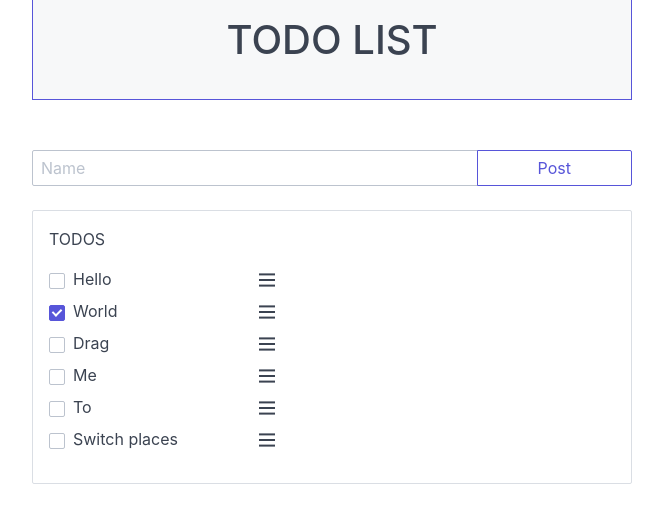
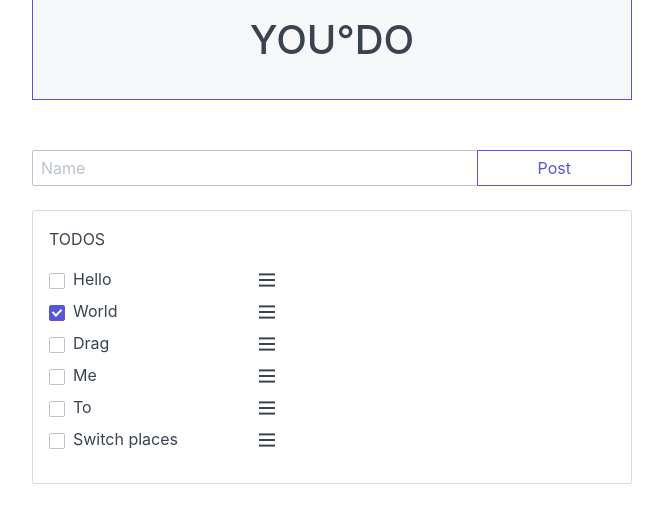
Before and after one commit to penous/intro-react, a React (Create React App) app: page / in a window 1280 px wide. Shown: the top 522 px of the page, without its empty margins (308-971 px from the left). Built offline with nearby package versions, Linux system fonts and the light colour scheme.

Commit message:
Title update.

```diff
--- a/src/components/Header.jsx
+++ b/src/components/Header.jsx
@@ -4,7 +4,7 @@ const Header = () => {
   return (
     <Fragment>
       <header className="bg-gray" >
-        <h1 className="text-center" >TODO LIST</h1>
+        <h1 className="text-center" >YOU°DO</h1>
       </header>
     </Fragment>
   )
```
